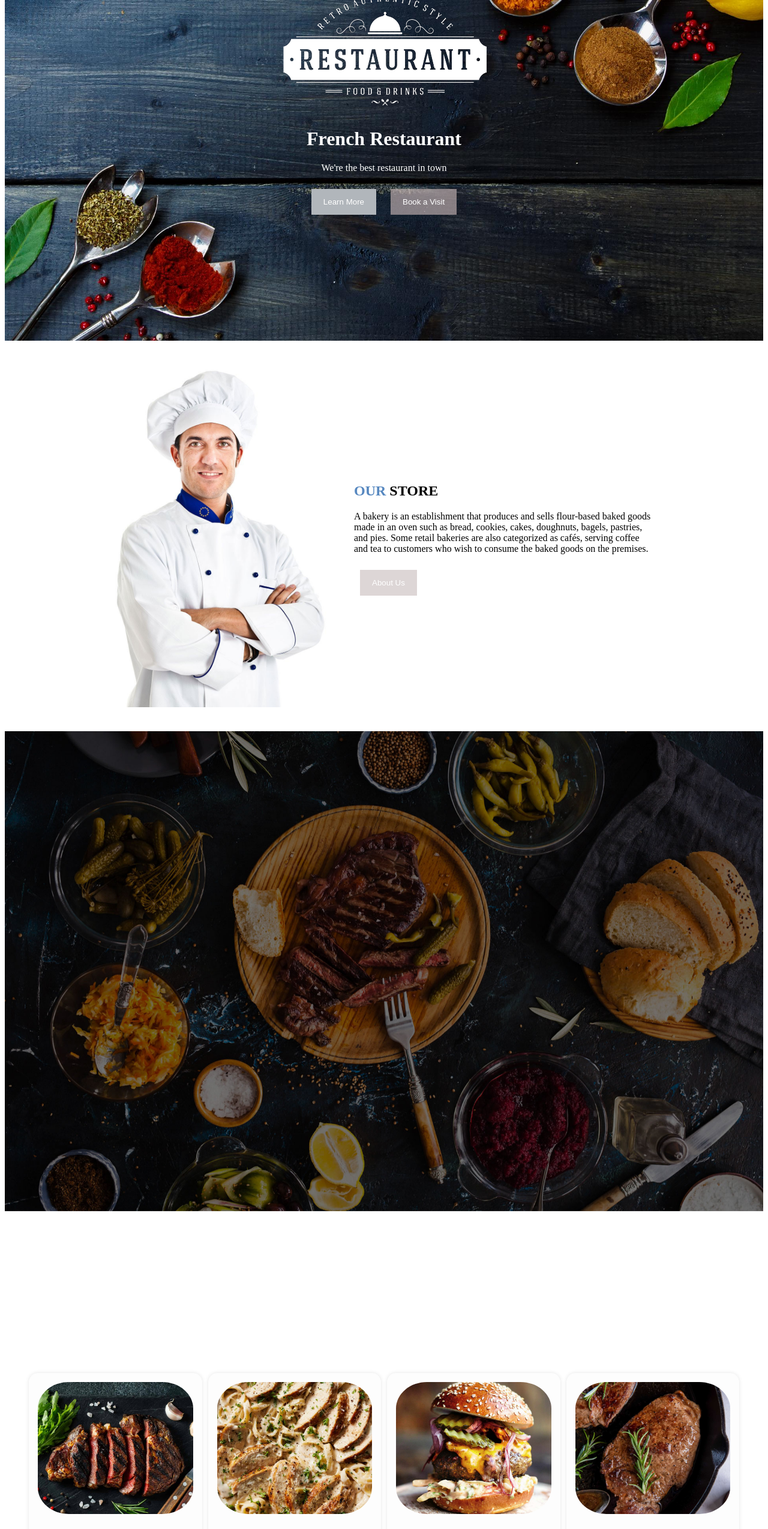
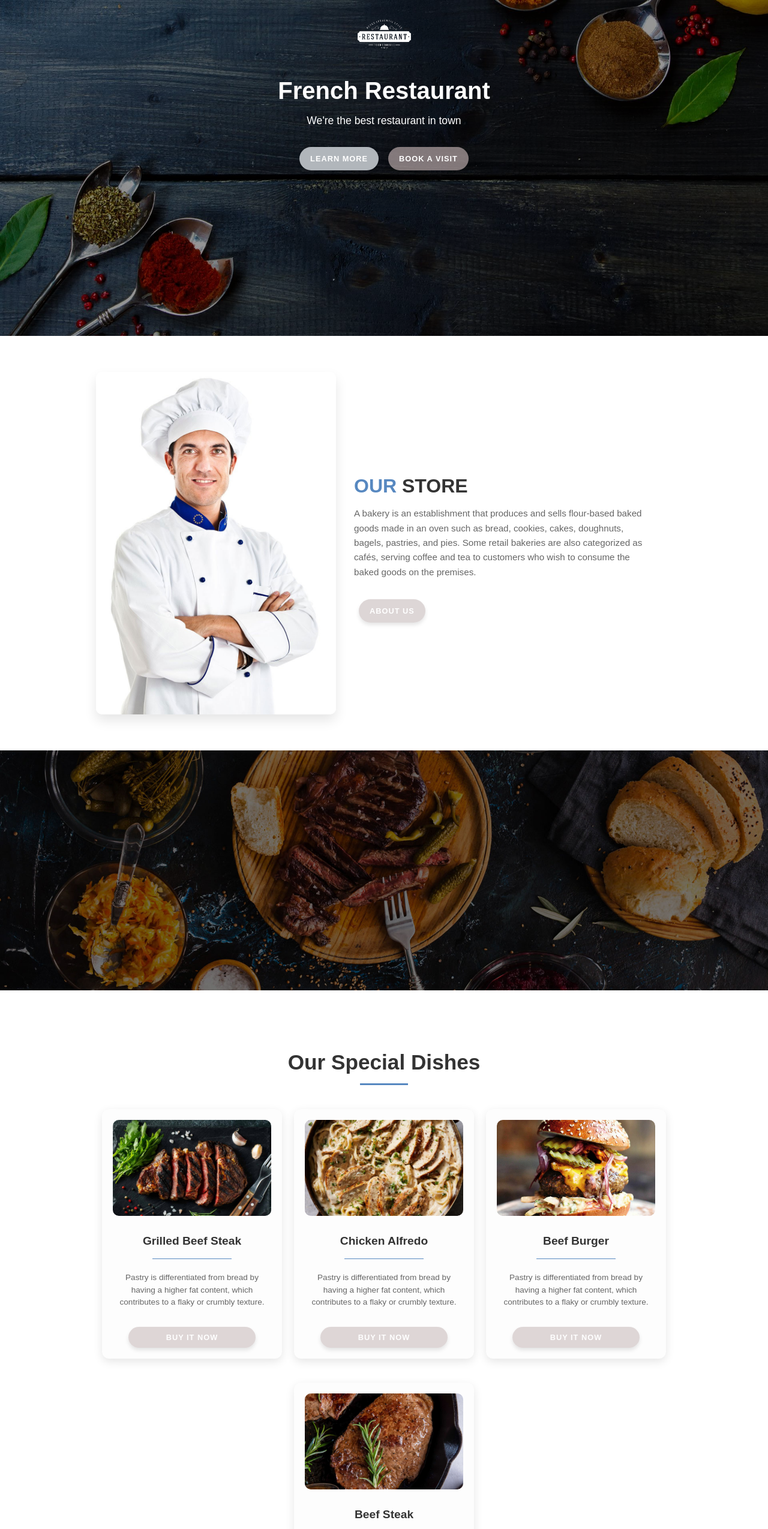
Before and after one commit to Sohaila3/soheila-portfolio, a plain HTML site: page index.html in a window 1280 px wide. Shown: the part 240-2789 px from the top of the page at 60% size. Drawn offline with Linux system fonts and the light colour scheme.

Commit message:
Update French Chef project

```diff
--- a/home.css
+++ b/home.css
@@ -1,39 +1,109 @@
+/* General Styles */
+body {
+  margin: 0;
+  font-family: 'Arial', sans-serif;
+  overflow-x: hidden;
+}
+
+/* Animation Keyframes */
+@keyframes fadeIn {
+  from { opacity: 0; transform: translateY(40px); }
+  to { opacity: 1; transform: translateY(0); }
+}
+
+@keyframes pulse {
+  0% { transform: scale(1); }
+  50% { transform: scale(1.05); }
+  100% { transform: scale(1); }
+}
+
 /* General Buttons */
 .btn {
-    padding: 14px 20px;
-    margin: 10px;
+  padding: 12px 18px;
+  margin: 8px;
   border: none;
   cursor: pointer;
   color: #fff;
   background-color: #888;
-    transition: background-color 0.3s ease;
+  transition: all 0.3s ease;
+  border-radius: 30px;
+  font-weight: bold;
+  letter-spacing: 1px;
+  text-transform: uppercase;
+  box-shadow: 0 4px 6px rgba(0, 0, 0, 0.1);
+  font-size: 0.8em;
 }
+
 .btn:hover {
   background-color: #444;
+  transform: translateY(-3px);
+  box-shadow: 0 6px 8px rgba(0, 0, 0, 0.15);
 }
+
 .mo { background-color: #b1b6bb; }
 .dodo { background-color: rgba(202, 184, 184, 0.63); }
 .about { background-color: rgba(192, 179, 179, 0.541); }
 .about:hover { background-color: #9d9dac; }
-.buy { background-color: rgba(197, 181, 181, 0.541); }
+.buy {
+  background-color: rgba(197, 181, 181, 0.541);
+  width: 80%;
+  margin: 15px auto 0;
+  padding: 10px 15px;
+}
 .buy:hover { background-color: #dac2c2; }
 
 /* Page One */
 .containA {
   height: 100vh;
   width: 100%;
-    background: url(home.jpg) no-repeat center center/cover;
+  background: url(photo/home.jpg) no-repeat center center/cover;
   display: flex;
   align-items: center;
   justify-content: center;
   color: white;
   text-align: center;
+  position: relative;
 }
+
+.containA::before {
+  content: '';
+  position: absolute;
+  top: 0;
+  left: 0;
+  width: 100%;
+  height: 100%;
+  background: rgba(0, 0, 0, 0.4);
+  z-index: 1;
+}
+
 .pageone {
   max-width: 600px;
+  z-index: 2;
+  padding: 20px;
 }
+
 .pageone img {
-    width: 100%;
+  width: 100px;
+  margin-bottom: 15px;
+  animation: fadeIn 1s ease-out, pulse 2s infinite;
+}
+
+.title-animate {
+  animation: fadeIn 1s ease-out 0.2s both;
+  font-size: 2.5em;
+  margin-bottom: 10px;
+}
+
+.subtitle-animate {
+  animation: fadeIn 1s ease-out 0.4s both;
+  font-size: 1.1em;
+  margin-bottom: 25px;
+}
+
+.button-group {
+  animation: fadeIn 1s ease-out 0.6s both;
+  display: flex;
+  justify-content: center;
 }
 
 /* Page Two */
@@ -41,85 +111,274 @@
   display: flex;
   justify-content: center;
   align-items: center;
-    padding: 40px;
+  padding: 60px 40px;
   flex-wrap: wrap;
   background-color: white;
 }
+
 .pagetwo img {
-    width: 40%;
+  width: 45%;
   max-width: 400px;
+  border-radius: 10px;
+  box-shadow: 0 10px 20px rgba(0, 0, 0, 0.1);
+  transition: transform 0.3s ease;
 }
+
+.pagetwo img:hover {
+  transform: scale(1.03);
+}
+
 .texttwo {
-    width: 50%;
+  width: 45%;
   max-width: 500px;
-    padding: 20px;
+  padding: 0 30px;
 }
+
+.texttwo h2 {
+  font-size: 2em;
+  margin-bottom: 15px;
+  color: #333;
+}
+
+.texttwo p {
+  color: #666;
+  line-height: 1.6;
+  margin-bottom: 25px;
+  font-size: 0.95em;
+}
+
 span {
   color: #5788c0;
 }
 
-/* Sticky Image Section */
-.pagethree-wrapper {
-    height: 130vh;
-    background-color: white;
+/* Parallax Image Section */
+.pagethree {
+  height: 50vh;
+  position: relative;
+  overflow: hidden;
 }
-.pagethree {
-    position: sticky;
+
+.parallax-img {
+  background: url(photo/bg-home.jpg) no-repeat center center;
+  background-size: cover;
+  background-attachment: fixed;
+  height: 100%;
+  width: 100%;
+  position: absolute;
   top: 0;
-    height: 100vh;
-}
-.pagethree img {
-    width: 100%;
-    height: 100%;
-    object-fit: cover;
+  left: 0;
 }
 
 /* Page Four - Food Items */
 .allpagefour {
-    display: flex;
-    justify-content: space-between;
-    align-items: flex-start;
-    padding: 30px 40px;
+  padding: 70px 30px;
   background-color: white;
-    gap: 10px;
-    flex-wrap: nowrap;
-}
-.pagefour {
-    width: 23%;
-    background-color: #fdfdfd;
-    border-radius: 15px;
-    padding: 15px;
-    box-shadow: 0 0 6px rgba(0,0,0,0.1);
   text-align: center;
 }
+
+.menu-title {
+  font-size: 2.2em;
+  color: #333;
+  margin-bottom: 40px;
+  position: relative;
+}
+
+.menu-title::after {
+  content: '';
+  display: block;
+  width: 80px;
+  height: 3px;
+  background: #5788c0;
+  margin: 15px auto;
+}
+
+.menu-container {
+  display: flex;
+  justify-content: center;
+  align-items: stretch;
+  gap: 20px;
+  flex-wrap: wrap;
+  max-width: 1200px;
+  margin: 0 auto;
+}
+
+.pagefour {
+  width: 22%;
+  min-width: 220px;
+  background-color: #fdfdfd;
+  border-radius: 12px;
+  padding: 18px;
+  box-shadow: 0 5px 15px rgba(0,0,0,0.1);
+  text-align: center;
+  transition: all 0.3s ease;
+  margin-bottom: 20px;
+  display: flex;
+  flex-direction: column;
+}
+
+.pagefour:hover {
+  transform: translateY(-8px);
+  box-shadow: 0 12px 25px rgba(0,0,0,0.15);
+}
+
 .pagefour img {
   width: 100%;
-    height: 220px;
+  height: 160px;
   object-fit: cover;
-    border-radius: 20%;
+  border-radius: 10px;
+  margin-bottom: 12px;
 }
+
+.pagefour h3 {
+  color: #333;
+  font-size: 1.2em;
+  margin-bottom: 10px;
+}
+
 hr {
   width: 50%;
-    margin: 10px auto;
+  margin: 8px auto;
   border: none;
-    height: 2px;
+  height: 1px;
   background-color: #5788c0;
 }
 
-/* Responsive (بس في موبايل) */
-@media (max-width: 1000px) {
-    .allpagefour {
-        flex-wrap: wrap;
+.pagefour p {
+  color: #666;
+  line-height: 1.5;
+  margin-bottom: 15px;
+  font-size: 0.85em;
+  flex-grow: 1;
+}
+
+/* Footer Styles */
+.footer {
+  background-color: #333;
+  color: white;
+  padding: 10px 0 15px;
+  text-align: center;
+}
+
+.footer-content {
+  max-width: 1200px;
+  margin: 0 auto;
+  padding: 0 20px;
+}
+
+.contact-info {
+  margin-bottom: 25px;
+}
+
+.contact-info h3 {
+  font-size: 1.5em;
+  margin-bottom: 15px;
+  color: #fff;
+}
+
+.contact-info p {
+  margin: 8px 0;
+  font-size: 1em;
+  color: #ddd;
+}
+
+.contact-info i {
+  margin-right: 8px;
+  color: #5788c0;
+}
+
+.social-links {
+  display: flex;
   justify-content: center;
+  gap: 25px;
+  margin-top: 15px;
 }
+
+.social-links a {
+  color: #5788c0;
+  text-decoration: none;
+  font-size: 1em;
+  transition: color 0.3s ease;
+  display: flex;
+  align-items: center;
+}
+
+.social-links a:hover {
+  color: #bfbdbd;
+}
+
+.social-links i {
+  margin-right: 6px;
+  font-size: 1.1em;
+}
+
+.copyright {
+  border-top: 1px solid #444;
+  padding-top: 15px;
+  margin-top: 15px;
+  color: #5b5a5a;
+  font-size: 0.85em;
+}
+
+/* Responsive Design */
+@media (max-width: 1200px) {
   .pagefour {
-        width: 45%;
-        margin-bottom: 20px;
+    width: 22%;
   }
 }
 
-@media (max-width: 600px) {
+@media (max-width: 1000px) {
+  .pagefour {
+    width: 30%;
+  }
+
+  .pagetwo img, .texttwo {
+    width: 100%;
+    max-width: 100%;
+  }
+
+  .texttwo {
+    padding: 20px 0;
+    margin-top: 30px;
+  }
+}
+
+@media (max-width: 768px) {
+  .pagefour {
+    width: 45%;
+  }
+
+  .pagethree {
+    height: 40vh;
+  }
+
+  .pagetwo {
+    padding: 50px 20px;
+  }
+
+  .allpagefour {
+    padding: 60px 20px;
+  }
+
+  .title-animate {
+    font-size: 2.2em;
+  }
+}
+
+@media (max-width: 480px) {
   .pagefour {
     width: 90%;
   }
+
+  .menu-title {
+    font-size: 1.8em;
   }
+
+  .social-links {
+    flex-direction: column;
+    gap: 12px;
+  }
+
+  .contact-info h3 {
+    font-size: 1.3em;
+  }
+}
--- a/index.html
+++ b/index.html
@@ -5,25 +5,26 @@
   <meta name="viewport" content="width=device-width, initial-scale=1.0"/>
   <title>Chef</title>
   <link rel="stylesheet" href="home.css" />
-  <link rel="icon" type="image/png" href="favicon.png" />
-
+  <link rel="icon" type="image/png" href="photo/favicon.png" />
 </head>
 <body>
 
   <!-- Page One -->
   <div class="containA">
     <div class="pageone">
-      <img src="restaurant.png" alt="Restaurant Logo" />
-      <h1>French Restaurant</h1>
-      <p>We're the best restaurant in town</p>
+      <img src="photo/restaurant.png" alt="Restaurant Logo" class="logo-animate" />
+      <h1 class="title-animate">French Restaurant</h1>
+      <p class="subtitle-animate">We're the best restaurant in town</p>
+      <div class="button-group">
         <button class="btn mo">Learn More</button>
         <button class="btn dodo">Book a Visit</button>
+      </div>
     </div>
   </div>
 
   <!-- Page Two -->
   <div class="pagetwo">
-    <img src="chef-2.jpg" alt="Chef Image" />
+    <img src="photo/chef-2.jpg" alt="Chef Image" class="chef-img" />
     <div class="texttwo">
       <h2><span>OUR</span> STORE</h2>
       <p>
@@ -33,47 +34,64 @@
     </div>
   </div>
 
-  <!-- Page Three (Sticky Image) -->
-  <div class="pagethree-wrapper">
+  <!-- Page Three (Parallax Image) -->
   <div class="pagethree">
-      <img src="bg-home.jpg" alt="Sticky Background Image" />
-    </div>
+    <div class="parallax-img"></div>
   </div>
 
   <!-- Page Four -->
   <div class="allpagefour">
-    <div class="pagefour">
-      <img src="Grilled-Beef-Steak-thumbnail.jpg" alt="Grilled Beef Steak" />
+    <h2 class="menu-title">Our Special Dishes</h2>
+    <div class="menu-container">
+      <div class="pagefour food-card">
+        <img src="photo/Grilled-Beef-Steak-thumbnail.jpg" alt="Grilled Beef Steak" />
         <h3>Grilled Beef Steak</h3>
         <hr />
         <p>Pastry is differentiated from bread by having a higher fat content, which contributes to a flaky or crumbly texture.</p>
         <button class="btn buy">Buy It Now</button>
       </div>
 
-    <div class="pagefour">
-      <img src="chicken-alfredo.jpg" alt="Chicken Alfredo" />
+      <div class="pagefour food-card">
+        <img src="photo/chicken-alfredo.jpg" alt="Chicken Alfredo" />
         <h3>Chicken Alfredo</h3>
         <hr />
         <p>Pastry is differentiated from bread by having a higher fat content, which contributes to a flaky or crumbly texture.</p>
         <button class="btn buy">Buy It Now</button>
       </div>
 
-    <div class="pagefour">
-      <img src="burgur.jpg" alt="Beef Burger" />
+      <div class="pagefour food-card">
+        <img src="photo/burgur.jpg" alt="Beef Burger" />
         <h3>Beef Burger</h3>
         <hr />
         <p>Pastry is differentiated from bread by having a higher fat content, which contributes to a flaky or crumbly texture.</p>
         <button class="btn buy">Buy It Now</button>
       </div>
 
-    <div class="pagefour">
-      <img src="Sirloin-Steak-24.jpg" alt="Sirloin Steak" />
+      <div class="pagefour food-card">
+        <img src="photo/Sirloin-Steak-24.jpg" alt="Sirloin Steak" />
         <h3>Beef Steak</h3>
         <hr />
         <p>Pastry is differentiated from bread by having a higher fat content, which contributes to a flaky or crumbly texture.</p>
         <button class="btn buy">Buy It Now</button>
       </div>
     </div>
-
+  </div>
+<!-- Footer Section -->
+  <footer class="footer">
+    <div class="footer-content">
+      <div class="contact-info">
+        <h3>Contact Me</h3>
+        <p><i class="fas fa-envelope"></i> sohylakhalil.31@gmail.com</p>
+        <p><i class="fas fa-envelope"></i> +201007375912</p>
+        <div class="social-links">
+          <a href="https://github.com/Sohaila3" target="_blank"><i class="fab fa-github"></i> GitHub</a>
+          <a href="https://www.linkedin.com/in/sohaila-khalil-266391244/" target="_blank"><i class="fab fa-linkedin"></i> LinkedIn</a>
+        </div>
+      </div>
+    </div>
+    <div class="copyright">
+      <p>&copy; 2025 Sohaila Khalil. All rights reserved.</p>
+    </div>
+  </footer>
 </body>
 </html>
```
Also changed, not shown: photo/Grilled-Beef-Steak-thumbnail.jpg (renamed from Grilled-Beef-Steak-thumbnail.jpg), photo/Sirloin-Steak-24.jpg (renamed from Sirloin-Steak-24.jpg), photo/bg-home.jpg (renamed from bg-home.jpg), photo/burgur.jpg (renamed from burgur.jpg), photo/chef-2.jpg (renamed from chef-2.jpg), photo/chicken-alfredo.jpg (renamed from chicken-alfredo.jpg), photo/favicon.png (renamed from favicon.png), photo/home.jpg (renamed from home.jpg), photo/restaurant.png (renamed from restaurant.png). Lines whose indentation alone changed are shown as unchanged.
